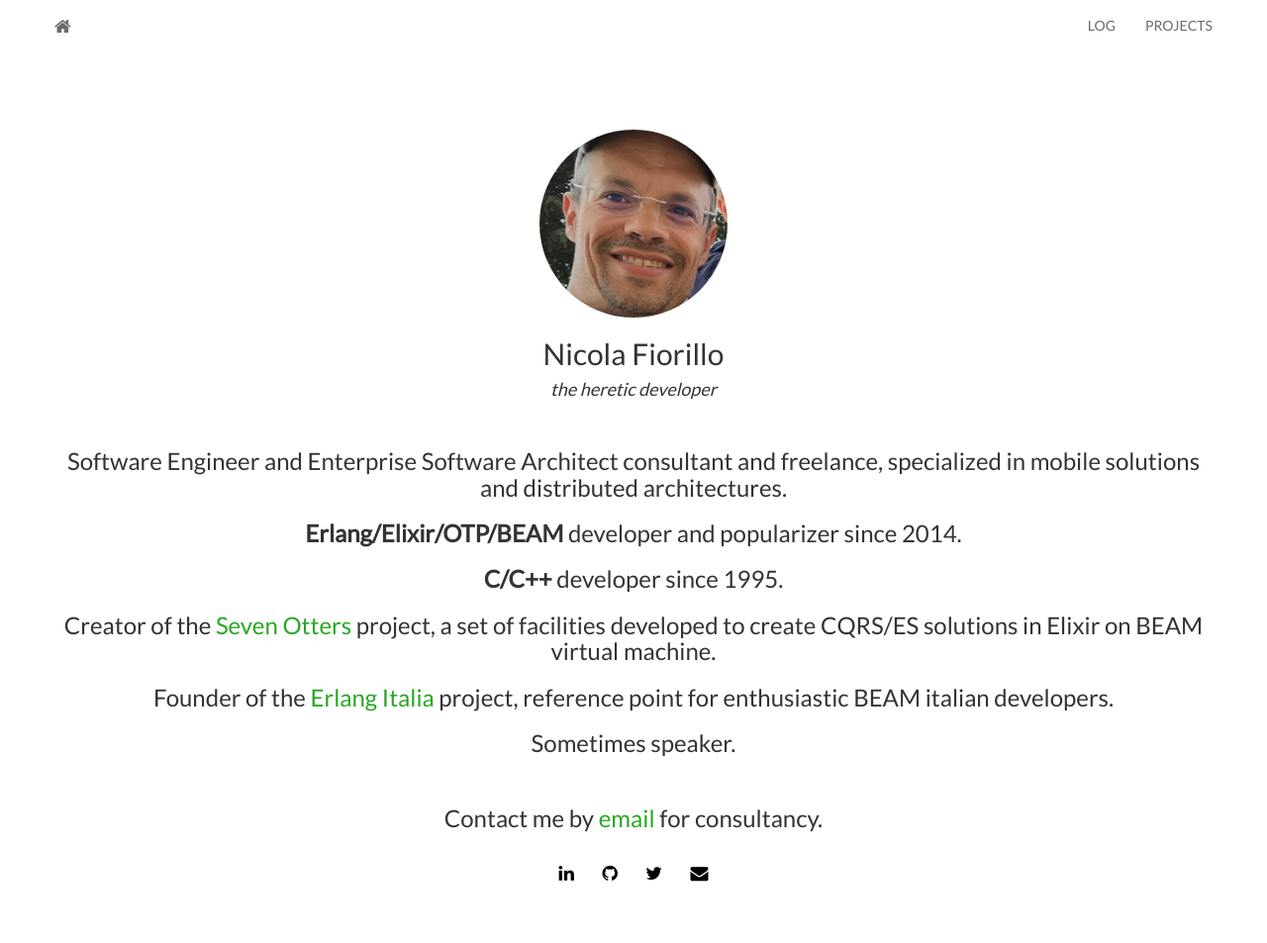
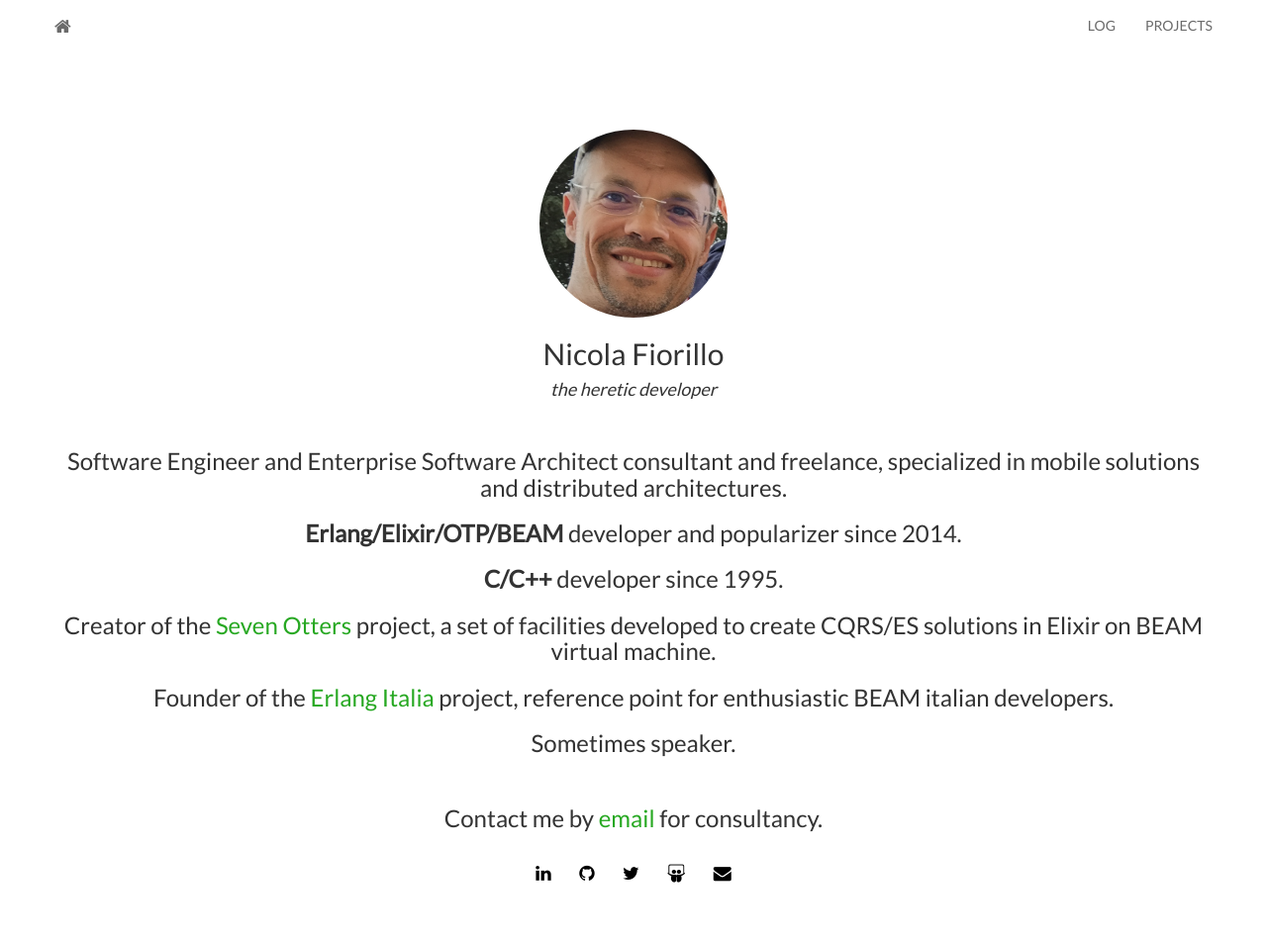
Before and after one commit to nicolafiorillo/nicolafiorillo.github.io, a Jekyll site: the page built from index.html, in a window 1280 px wide. Shown: the whole page at 99% size. Built offline with Jekyll 4.4.1, drawn with Linux system fonts in a browser that asks for light colours; nearby versions of some CDN libraries; the list of posts is cut into pages by our own code.

Commit message:
Slideshare.

```diff
--- a/_config.yml
+++ b/_config.yml
@@ -19,6 +19,7 @@ email: nicola.fiorillo@gmail.com
 github: nicolafiorillo # username
 twitter: nicolafiorillo
 linkedin: nicolafiorillo
+slideshare: fnicola
 #stackoverflow: username   #e.g: users/2735833/proton1h1
 #Comment out if you don't want disqus
 disqus: nicolafiorillo
--- a/_includes/social.html
+++ b/_includes/social.html
@@ -9,11 +9,14 @@
     {% if site.twitter %}
 	  <a href="http://twitter.com/{{ site.twitter }}"><i class="fa fa-twitter"></i></a>
     {% endif %}
+    {% if site.stackoverflow %}
+	  <a href="http://stackoverflow.com/{{ site.stackoverflow }}"><i class="fa fa-stack-overflow"></i></a>
+    {% endif %}
+    {% if site.slideshare %}
+	  <a href="https://www.slideshare.net/{{ site.slideshare }}"><i class="fa fa-slideshare"></i></a>
+    {% endif %}
     {% if site.email %}
 	  <a href="mailto:{{ site.email}}"><i class="fa fa-envelope"></i></a>
     {% endif %}
-    {% if site.stackoverflow %}
-	  <a href="http://stackoverflow.com/{{ site.stackoverflow }}"><i class="fa fa-stack-overflow"></i></a>
-    {% endif %}
 	</h4>
 </div>
```
